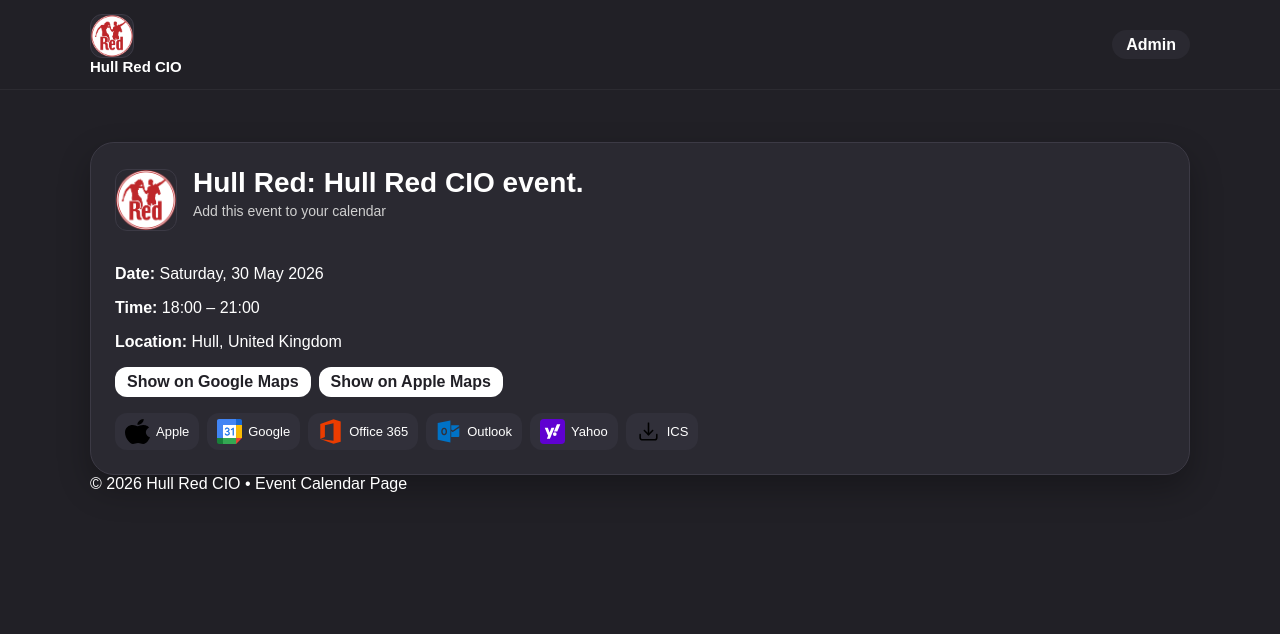
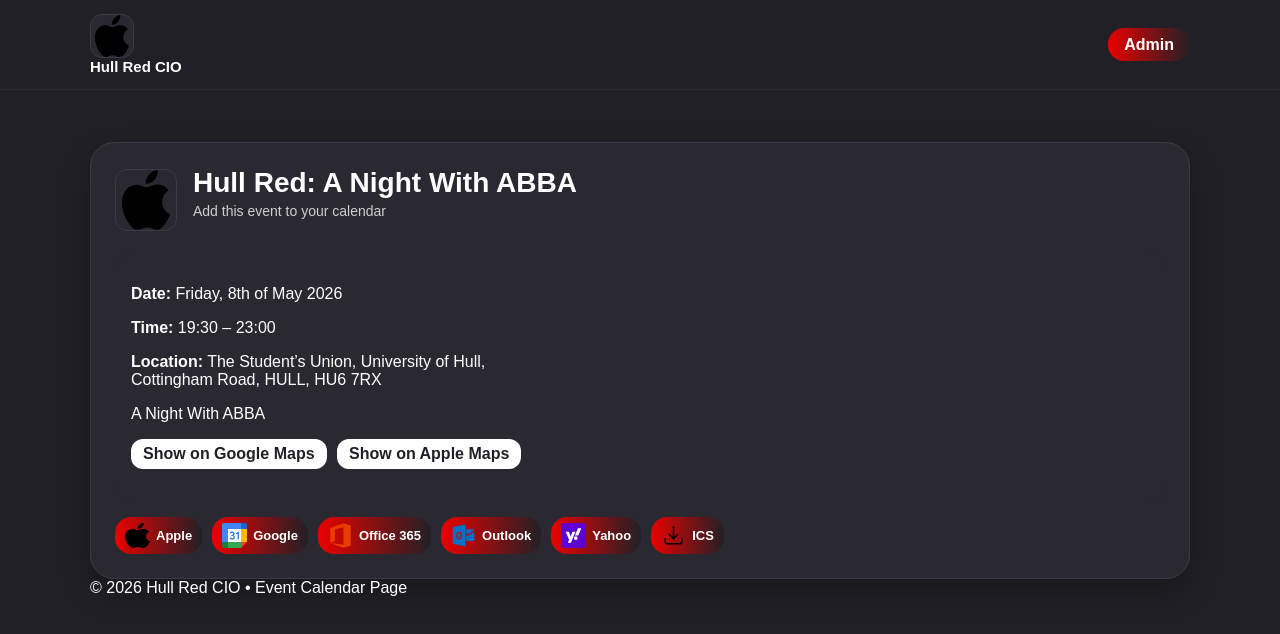
Before and after one commit to HullRED/CalAdd, a website: page index.html in a window 1280 px wide. Drawn offline with Linux system fonts and the light colour scheme.

Commit message:
Update index.html

```diff
--- a/index.html
+++ b/index.html
@@ -4,18 +4,86 @@
 <meta charset="UTF-8" />
 <meta name="viewport" content="width=device-width, initial-scale=1.0" />
 <title>Hull Red CIO Event</title>
-<link rel="stylesheet" href="public/style.css">
+<link rel="stylesheet" href="style.css">
+<style>
+/* Additional styles for buttons and grid */
+.nav-links a.admin-btn {
+  padding: 8px 16px;
+  border-radius: 16px;
+  background: linear-gradient(90deg, #e90100 0%, #212026 100%);
+  color: #fff;
+  font-weight: 700;
+  transition: 0.2s ease;
+  text-decoration: none;
+}
+.nav-links a.admin-btn:hover {
+  background: linear-gradient(90deg, #212026 0%, #e90100 100%);
+}
+
+.event-grid-map {
+  display: flex;
+  gap: 20px;
+  flex-wrap: wrap;
+  margin-top: 20px;
+}
+
+.event-details {
+  flex: 1 1 250px;
+  background: #2a2931;
+  padding: 16px;
+  border-radius: 16px;
+}
+
+.event-details p a.map-btn {
+  display: inline-block;
+  padding: 6px 12px;
+  background: #fff;
+  color: #212026;
+  border-radius: 12px;
+  text-decoration: none;
+  margin-right: 6px;
+  font-weight: 600;
+}
+
+.calendar-actions {
+  display: flex;
+  gap: 10px;
+  flex-wrap: wrap;
+  margin-top: 16px;
+}
+
+.calendar-btn {
+  display: flex;
+  align-items: center;
+  gap: 6px;
+  padding: 6px 10px;
+  border-radius: 16px;
+  background: linear-gradient(90deg, #e90100 0%, #212026 100%);
+  color: #fff;
+  font-weight: 600;
+  text-decoration: none;
+  transition: 0.2s ease;
+}
+
+.calendar-btn img {
+  width: 25px;
+  height: 25px;
+}
+
+.calendar-btn:hover {
+  background: linear-gradient(90deg, #212026 0%, #e90100 100%);
+}
+</style>
 </head>
 <body>
 <header class="topbar">
   <div class="topbar-inner">
     <div class="nav-brand">
       <div class="nav-logo">
-        <img src="public/HullRed2.png" alt="Hull Red CIO Logo">
+        <img src="icons/apple.svg" alt="Hull Red CIO Logo">
       </div>
       <div class="nav-title">Hull Red CIO</div>
     </div>
-
     <nav class="nav-links">
       <a href="admin/index.html" class="admin-btn">Admin</a>
     </nav>
@@ -27,33 +95,34 @@
     <div class="panel">
       <div class="brand">
         <div class="logo">
-          <img src="public/HullRed2.png" alt="Hull Red CIO Logo">
+          <img src="icons/apple.svg" alt="Hull Red CIO Logo">
         </div>
         <div class="brand-text">
-          <h1 id="eventTitle">Hull Red: Event Loading...</h1>
+          <h1 id="eventTitle">Hull Red: Event Description</h1>
           <p class="subtitle" id="eventSubtitle">Add this event to your calendar</p>
         </div>
       </div>
 
       <div class="event-grid-map">
         <div class="event-details">
-          <p><strong>Date:</strong> <span id="eventDate">Loading...</span></p>
-          <p><strong>Time:</strong> <span id="eventTime">Loading...</span></p>
-          <p><strong>Location:</strong> <span id="eventLocation">Loading...</span></p>
-          <div class="map-buttons">
-            <a id="mapGoogle" href="#" target="_blank" class="map-btn">Show on Google Maps</a>
-            <a id="mapApple" href="#" target="_blank" class="map-btn">Show on Apple Maps</a>
-          </div>
+          <p><strong>Date:</strong> <span id="eventDate"></span></p>
+          <p><strong>Time:</strong> <span id="eventTime"></span></p>
+          <p><strong>Location:</strong> <span id="eventLocation"></span></p>
+          <p id="eventDescription"></p>
+          <p>
+            <a id="googleMapLink" class="map-btn" target="_blank">Show on Google Maps</a>
+            <a id="appleMapLink" class="map-btn" target="_blank">Show on Apple Maps</a>
+          </p>
         </div>
       </div>
 
       <div class="calendar-actions">
-        <a class="calendar-btn" href="#" id="appleBtn"><img src="public/icons/apple.svg" alt="Apple"><span>Apple</span></a>
-        <a class="calendar-btn" href="#" id="googleBtn"><img src="public/icons/google.svg" alt="Google"><span>Google</span></a>
-        <a class="calendar-btn" href="#" id="officeBtn"><img src="public/icons/office365.svg" alt="Office 365"><span>Office 365</span></a>
-        <a class="calendar-btn" href="#" id="outlookBtn"><img src="public/icons/outlook.svg" alt="Outlook"><span>Outlook</span></a>
-        <a class="calendar-btn" href="#" id="yahooBtn"><img src="public/icons/yahoo.svg" alt="Yahoo"><span>Yahoo</span></a>
-        <a class="calendar-btn" href="#" id="icsBtn"><img src="public/icons/ics.svg" alt="ICS"><span>ICS</span></a>
+        <a id="appleLink" class="calendar-btn"><img src="icons/apple.svg" alt="Apple">Apple</a>
+        <a id="googleLink" class="calendar-btn"><img src="icons/google.svg" alt="Google">Google</a>
+        <a id="officeLink" class="calendar-btn"><img src="icons/office365.svg" alt="Office 365">Office 365</a>
+        <a id="outlookLink" class="calendar-btn"><img src="icons/outlook.svg" alt="Outlook">Outlook</a>
+        <a id="yahooLink" class="calendar-btn"><img src="icons/yahoo.svg" alt="Yahoo">Yahoo</a>
+        <a id="icsLink" class="calendar-btn"><img src="icons/ics.svg" alt="ICS">ICS</a>
       </div>
     </div>
   </section>
@@ -64,48 +133,60 @@
 </main>
 
 <script>
-fetch('public/event.json')
+fetch('data/event.json')
   .then(res => res.json())
   .then(event => {
-    // Update title with "Hull Red: [description]"
     document.getElementById('eventTitle').innerText = `Hull Red: ${event.description}`;
     document.getElementById('eventSubtitle').innerText = event.subtitle;
+    document.getElementById('eventDescription').innerText = event.description;
     document.getElementById('eventDate').innerText = event.date;
     document.getElementById('eventTime').innerText = event.time;
     document.getElementById('eventLocation').innerText = event.location;
 
-    // Map links
-    const locationEncoded = encodeURIComponent(event.location);
-    document.getElementById('mapGoogle').href = `https://www.google.com/maps/search/?api=1&query=${locationEncoded}`;
-    document.getElementById('mapApple').href = `https://maps.apple.com/?q=${locationEncoded}`;
+    const loc = encodeURIComponent(event.location);
+    document.getElementById('googleMapLink').href = `https://www.google.com/maps/search/?api=1&query=${loc}`;
+    document.getElementById('appleMapLink').href = `https://maps.apple.com/?q=${loc}`;
 
-    // Parse date and time for ICS / URL formats
-    // Example: "Friday, 8th of May 2026" + "19:30 – 23:00"
-    const startDate = new Date(event.date.split(',')[1] + ' ' + event.time.split('–')[0].trim());
-    const endDate = new Date(event.date.split(',')[1] + ' ' + event.time.split('–')[1].trim());
+    // Calendar links
+    const details = {
+      title: `Hull Red: ${event.description}`,
+      start: new Date(`${event.date} ${event.time.split('–')[0]}`).toISOString(),
+      end: new Date(`${event.date} ${event.time.split('–')[1]}`).toISOString(),
+      location: event.location,
+      description: event.description
+    };
 
-    function toICSDate(d) {
-      return d.toISOString().replace(/-|:|\.\d+/g,'');
-    }
+    // Apple - use .ics
+    document.getElementById('appleLink').href = `data:text/calendar;charset=utf8,${encodeURIComponent(`BEGIN:VCALENDAR
+VERSION:2.0
+BEGIN:VEVENT
+SUMMARY:${details.title}
+DTSTART:${details.start.replace(/[-:]/g,'')}
+DTEND:${details.end.replace(/[-:]/g,'')}
+LOCATION:${details.location}
+DESCRIPTION:${details.description}
+END:VEVENT
+END:VCALENDAR`)}`;
 
-    const startICS = toICSDate(startDate).slice(0,15);
-    const endICS = toICSDate(endDate).slice(0,15);
+    // Google
+    const gLink = `https://calendar.google.com/calendar/render?action=TEMPLATE&text=${encodeURIComponent(details.title)}&dates=${details.start.replace(/[-:]/g,'')}/${details.end.replace(/[-:]/g,'')}&details=${encodeURIComponent(details.description)}&location=${encodeURIComponent(details.location)}`;
+    document.getElementById('googleLink').href = gLink;
 
-    const title = encodeURIComponent(event.title);
-    const description = encodeURIComponent(event.description);
-    const location = encodeURIComponent(event.location);
+    // Office 365
+    const officeLink = `https://outlook.office.com/owa/?path=/calendar/action/compose&subject=${encodeURIComponent(details.title)}&startdt=${details.start}&enddt=${details.end}&body=${encodeURIComponent(details.description)}&location=${encodeURIComponent(details.location)}`;
+    document.getElementById('officeLink').href = officeLink;
 
-    // Calendar buttons
-    document.getElementById('appleBtn').href = 'public/apple.ics';
-    document.getElementById('officeBtn').href = 'public/office365.ics';
-    document.getElementById('outlookBtn').href = 'public/outlook.ics';
-    document.getElementById('icsBtn').href = 'public/event.ics';
-    document.getElementById('googleBtn').href =
-      `https://calendar.google.com/calendar/render?action=TEMPLATE&text=${title}&dates=${startICS}/${endICS}&details=${description}&location=${location}&sf=true&output=xml`;
-    document.getElementById('yahooBtn').href =
-      `https://calendar.yahoo.com/?v=60&TITLE=${title}&ST=${startICS}&ET=${endICS}&DESC=${description}&in_loc=${location}`;
-  })
-  .catch(err => console.log('Could not load event.json:', err));
+    // Outlook.com
+    const outlookLink = `https://outlook.live.com/owa/?rru=addevent&subject=${encodeURIComponent(details.title)}&startdt=${details.start}&enddt=${details.end}&location=${encodeURIComponent(details.location)}&body=${encodeURIComponent(details.description)}`;
+    document.getElementById('outlookLink').href = outlookLink;
+
+    // Yahoo
+    const yahooLink = `https://calendar.yahoo.com/?v=60&title=${encodeURIComponent(details.title)}&st=${details.start}&et=${details.end}&desc=${encodeURIComponent(details.description)}&in_loc=${encodeURIComponent(details.location)}`;
+    document.getElementById('yahooLink').href = yahooLink;
+
+    // ICS
+    document.getElementById('icsLink').href = document.getElementById('appleLink').href;
+  });
 </script>
 </body>
 </html>
```
